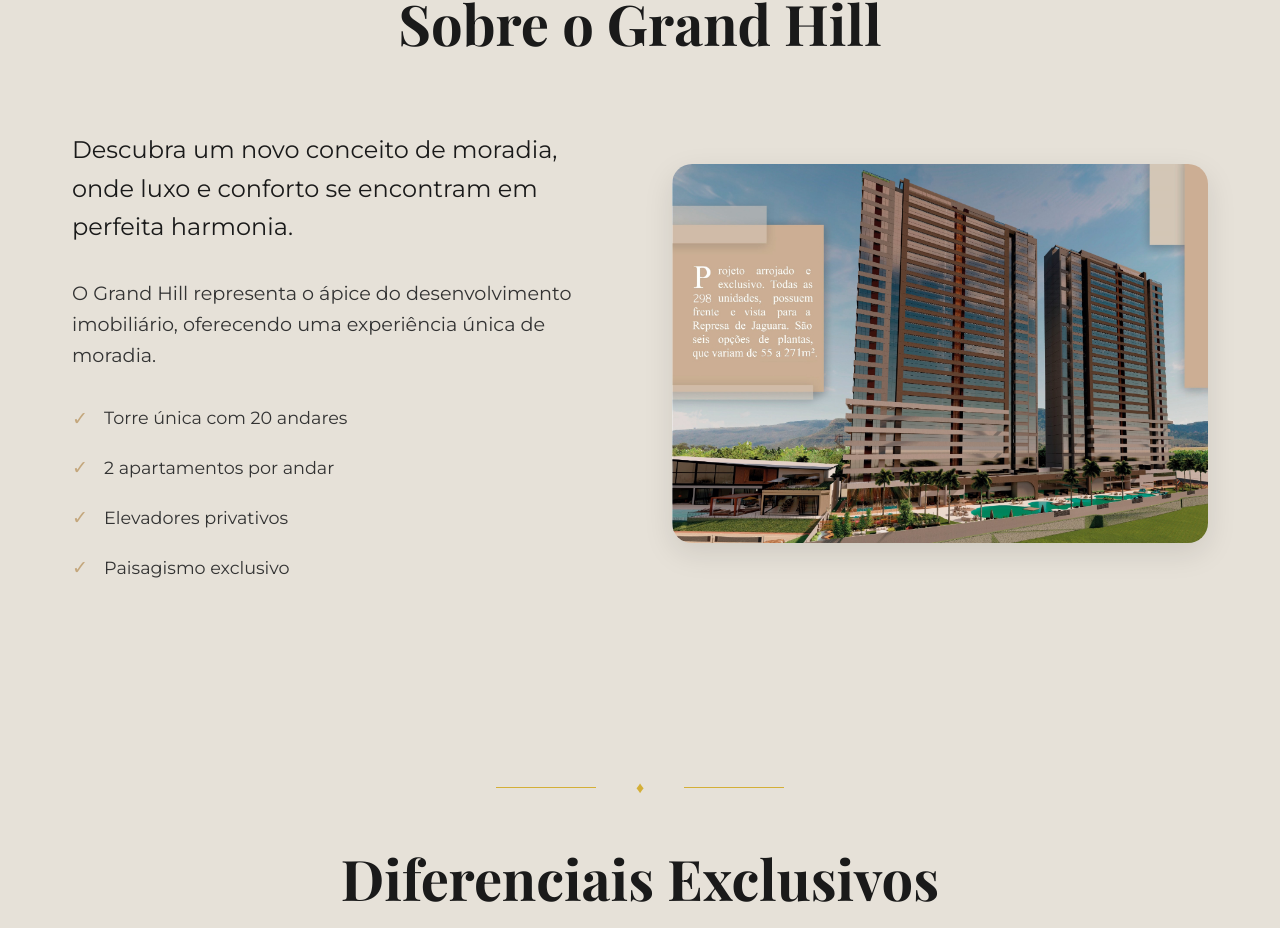
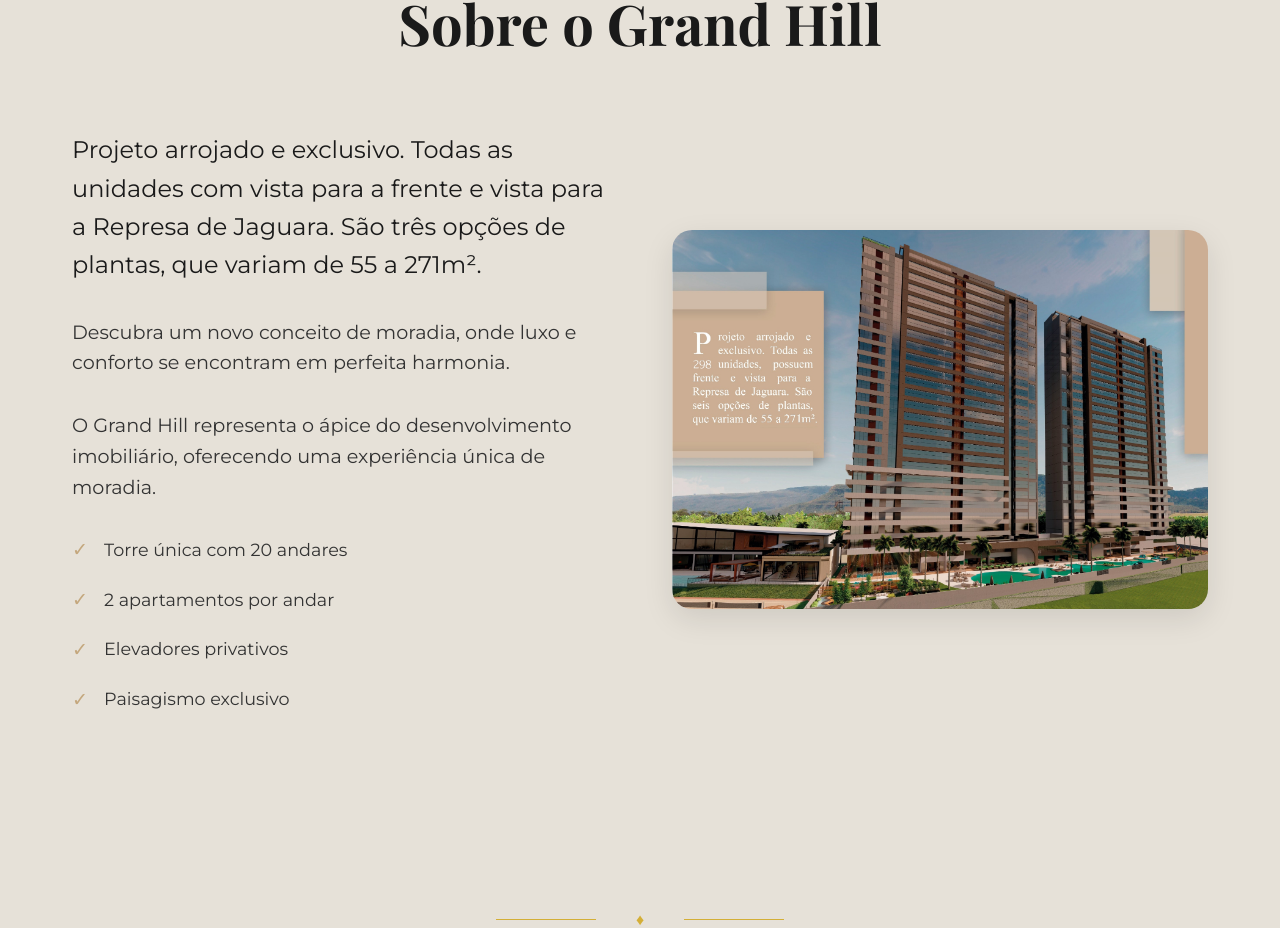
Before and after one commit to vitinpicademel/landing-grand-hill-next, a Next.js app: page / in a window 1280 px wide. Shown: the part 976-1904 px from the top of the page. Built offline with nearby package versions, Linux system fonts and the light colour scheme; a web font is replaced by a local one.

Commit message:
Fix: Adicionando texto inicial na seção Sobre

```diff
--- a/src/components/Sobre.tsx
+++ b/src/components/Sobre.tsx
@@ -17,6 +17,10 @@ export default function Sobre() {
         <div className="sobre-content">
           <div className="sobre-text">
             <p className="sobre-intro">
+              Projeto arrojado e exclusivo. Todas as unidades com vista para a frente e vista para a Represa de Jaguara. São três opções de plantas, que variam de 55 a 271m².
+            </p>
+
+            <p className="sobre-descricao">
               Descubra um novo conceito de moradia, onde luxo e conforto se encontram em perfeita harmonia.
             </p>
 
```
